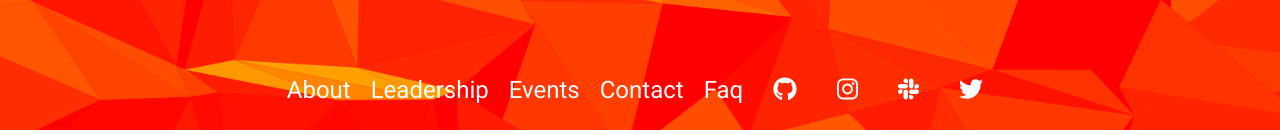
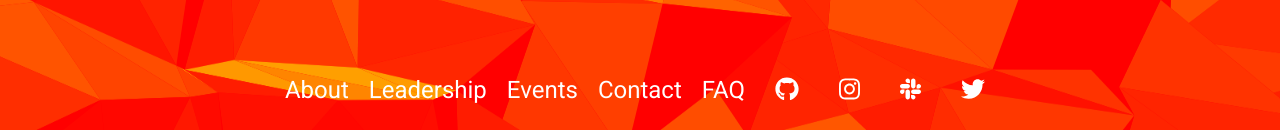
Before and after one commit to michiganhackers/mh-web-new, a React (Create React App) app: page / in a window 1280 px wide. Shown: the part 670-804 px from the top of the page. Built offline with nearby package versions, Linux system fonts and the light colour scheme; no server answers.

Commit message:
Capitalize FAQ in Navbar

```diff
--- a/src/components/Navbar.jsx
+++ b/src/components/Navbar.jsx
@@ -219,7 +219,7 @@ const GithubLink = styled.a`
 const links = ["about", "leadership", "events", "contact", "faq"].map(
     (name) => (
         <HeaderNavLink to={`/${name}`} key={name}>
-            {name}
+            {name !== "faq" ? name : "FAQ"}
         </HeaderNavLink>
     )
 );
--- a/src/components/SpecialNavbar.jsx
+++ b/src/components/SpecialNavbar.jsx
@@ -162,7 +162,7 @@ const SocialLinkContainer = styled.nav`
 const links = ["about", "leadership", "events", "contact", "faq"].map(
     (name) => (
         <HeaderNavLink to={`/${name}`} key={name}>
-            {name}
+            {name !== "faq" ? name : "FAQ"}
         </HeaderNavLink>
     )
 );
```
